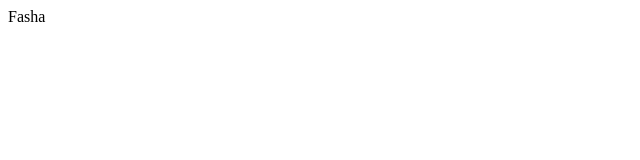
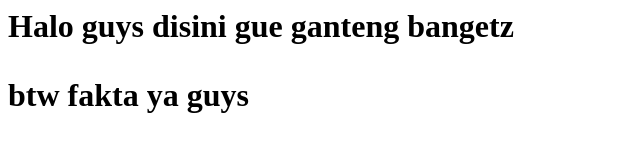
Before and after one commit to fashaseptian-gang/latihan-buat-web, a plain HTML site: page index.html in a window 1280 px wide. Shown: the whole page, without its empty margins (0-640 px from the left). Drawn offline with Linux system fonts and the light colour scheme.

Commit message:
Update index.html

```diff
--- a/index.html
+++ b/index.html
@@ -1 +1,9 @@
-<html> <header> Fasha
+<html>
+  <header>
+    <title>Fasha Ganteng</title>
+  </header>
+  <body>
+    <h1>Halo guys disini gue ganteng bangetz
+      <p>btw fakta ya guys
+      </body>
+</html>
```
